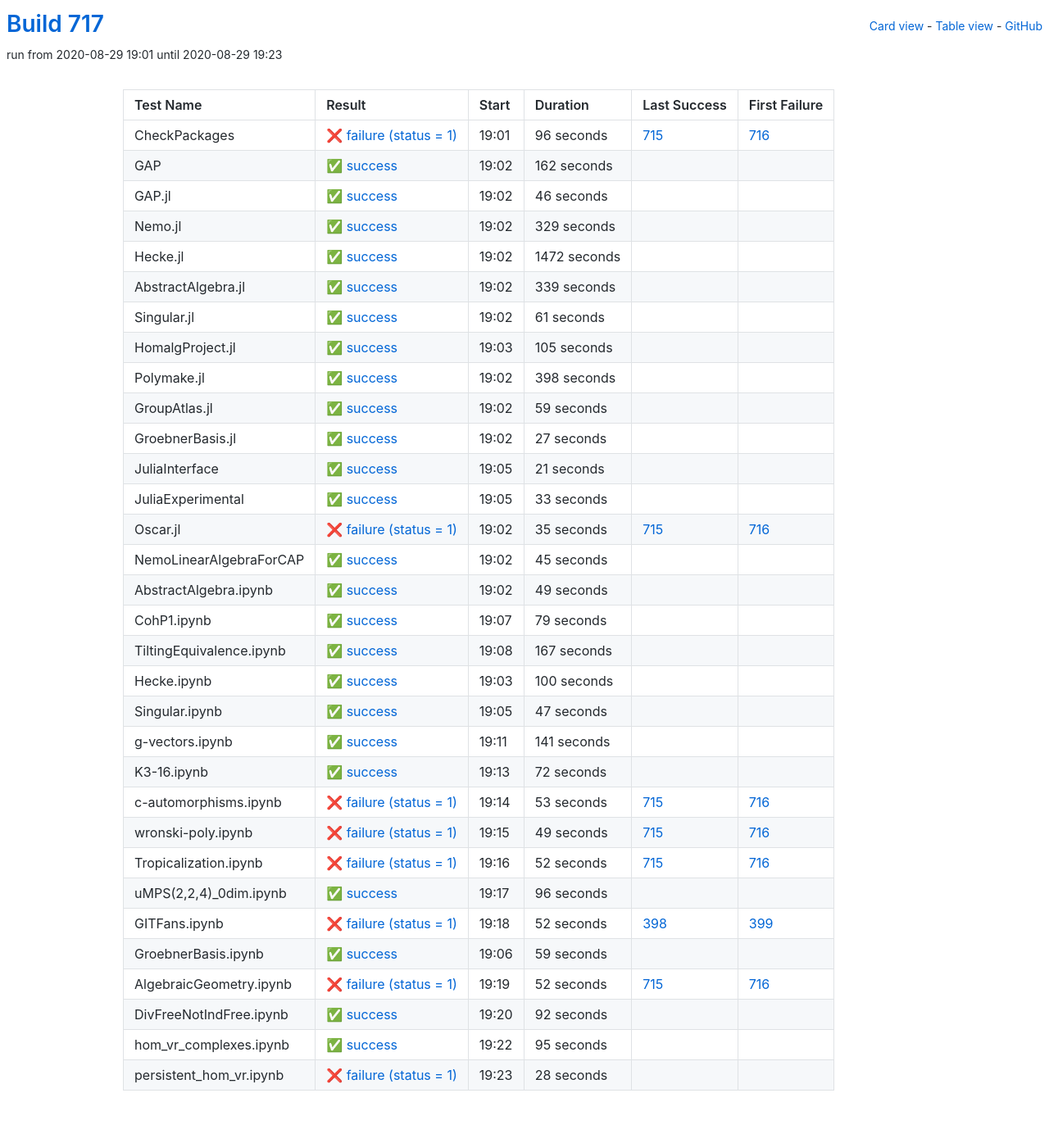
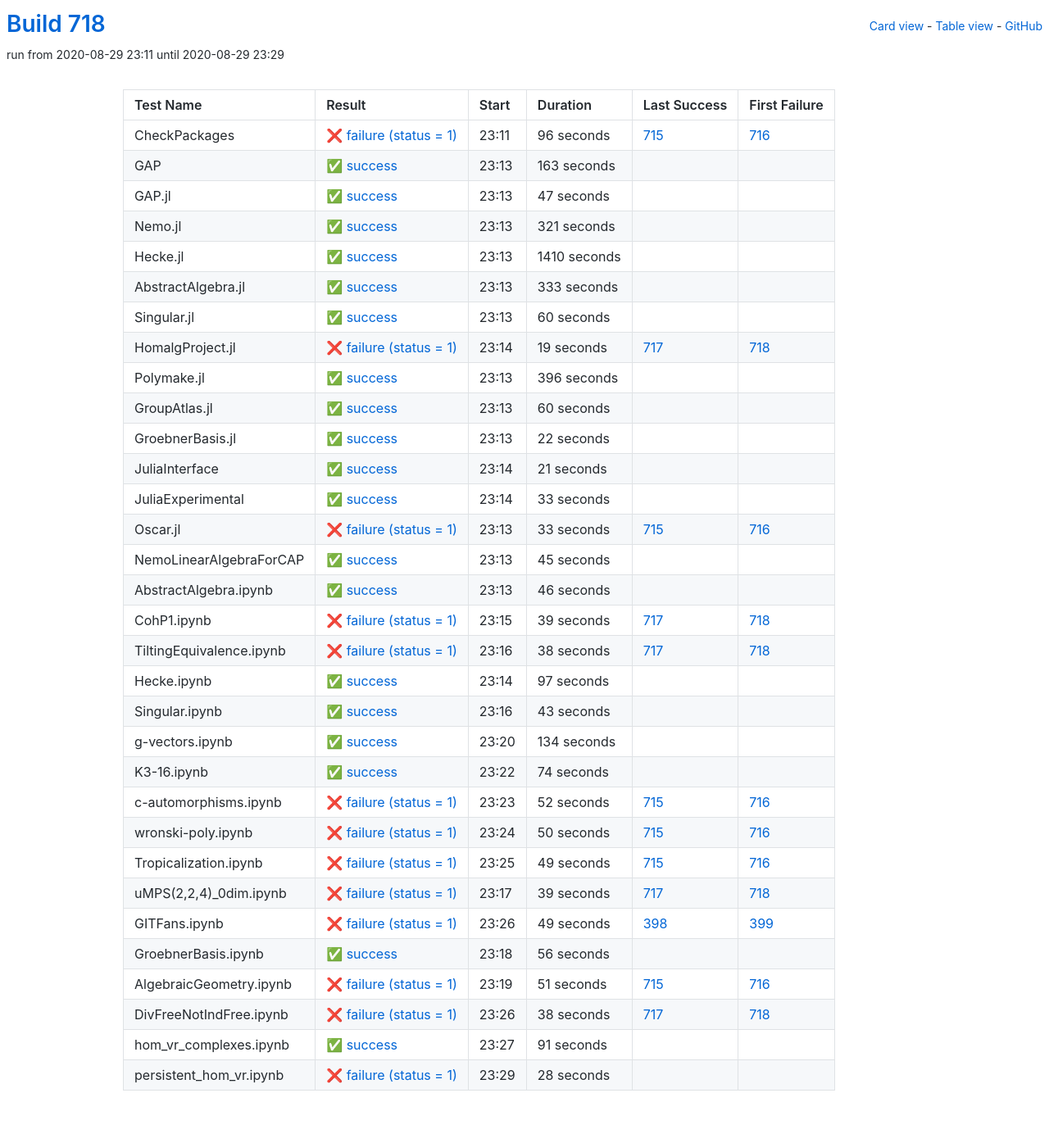
Before and after one commit to oscar-system/oscar-ci-status-stable, a Jekyll site: the page built from table.html, in a window 1280 px wide. Shown: the whole page at 82% size. Built offline with Jekyll 4.4.1, drawn with Linux system fonts in a browser that asks for light colours.

Commit message:
Build #718

```diff
--- a/_data/ci.yml
+++ b/_data/ci.yml
@@ -1,6 +1,6 @@
 ---
-build: 717
-build_url: https://oscarci.mathematik.uni-kl.de/job/oscar-stable/717/
+build: 718
+build_url: https://oscarci.mathematik.uni-kl.de/job/oscar-stable/718/
 job: oscar-stable
 organization: oscar-system
 repo: oscar-ci-status-stable
@@ -8,8 +8,8 @@ repourl: https://github.com/oscar-system/oscar-ci-status-stable
 tests:
 - name: CheckPackages
   id: checkpackages
-  log: https://oscarci.mathematik.uni-kl.de/job/oscar-stable/717/artifact/logs/build-717/CheckPackages.log
-  start: 2020-08-29 19:01
+  log: https://oscarci.mathematik.uni-kl.de/job/oscar-stable/718/artifact/logs/build-718/CheckPackages.log
+  start: 2020-08-29 23:11
   success: false
   exitcode: 1
   status: failure
@@ -20,128 +20,128 @@ tests:
   first_failure_url: https://oscarci.mathematik.uni-kl.de/job/oscar-stable/716/
 - name: GAP
   id: gap
-  log: https://oscarci.mathematik.uni-kl.de/job/oscar-stable/717/artifact/logs/build-717/GAP.log
-  start: 2020-08-29 19:02
+  log: https://oscarci.mathematik.uni-kl.de/job/oscar-stable/718/artifact/logs/build-718/GAP.log
+  start: 2020-08-29 23:13
   success: true
   exitcode: 0
   status: success
-  duration: 162
+  duration: 163
   last_success: false
   last_success_url:
   first_failure: false
   first_failure_url:
 - name: GAP.jl
   id: gap-jl
-  log: https://oscarci.mathematik.uni-kl.de/job/oscar-stable/717/artifact/logs/build-717/GAP.jl.log
-  start: 2020-08-29 19:02
+  log: https://oscarci.mathematik.uni-kl.de/job/oscar-stable/718/artifact/logs/build-718/GAP.jl.log
+  start: 2020-08-29 23:13
   success: true
   exitcode: 0
   status: success
-  duration: 46
+  duration: 47
   last_success: false
   last_success_url:
   first_failure: false
   first_failure_url:
 - name: Nemo.jl
   id: nemo-jl
-  log: https://oscarci.mathematik.uni-kl.de/job/oscar-stable/717/artifact/logs/build-717/Nemo.jl.log
-  start: 2020-08-29 19:02
+  log: https://oscarci.mathematik.uni-kl.de/job/oscar-stable/718/artifact/logs/build-718/Nemo.jl.log
+  start: 2020-08-29 23:13
   success: true
   exitcode: 0
   status: success
-  duration: 329
+  duration: 321
   last_success: false
   last_success_url:
   first_failure: false
   first_failure_url:
 - name: Hecke.jl
   id: hecke-jl
-  log: https://oscarci.mathematik.uni-kl.de/job/oscar-stable/717/artifact/logs/build-717/Hecke.jl.log
-  start: 2020-08-29 19:02
+  log: https://oscarci.mathematik.uni-kl.de/job/oscar-stable/718/artifact/logs/build-718/Hecke.jl.log
+  start: 2020-08-29 23:13
   success: true
   exitcode: 0
   status: success
-  duration: 1472
+  duration: 1410
   last_success: false
   last_success_url:
   first_failure: false
   first_failure_url:
 - name: AbstractAlgebra.jl
   id: abstractalgebra-jl
-  log: https://oscarci.mathematik.uni-kl.de/job/oscar-stable/717/artifact/logs/build-717/AbstractAlgebra.jl.log
-  start: 2020-08-29 19:02
+  log: https://oscarci.mathematik.uni-kl.de/job/oscar-stable/718/artifact/logs/build-718/AbstractAlgebra.jl.log
+  start: 2020-08-29 23:13
   success: true
   exitcode: 0
   status: success
-  duration: 339
+  duration: 333
   last_success: false
   last_success_url:
   first_failure: false
   first_failure_url:
 - name: Singular.jl
   id: singular-jl
-  log: https://oscarci.mathematik.uni-kl.de/job/oscar-stable/717/artifact/logs/build-717/Singular.jl.log
-  start: 2020-08-29 19:02
+  log: https://oscarci.mathematik.uni-kl.de/job/oscar-stable/718/artifact/logs/build-718/Singular.jl.log
+  start: 2020-08-29 23:13
   success: true
   exitcode: 0
   status: success
-  duration: 61
+  duration: 60
   last_success: false
   last_success_url:
   first_failure: false
   first_failure_url:
 - name: HomalgProject.jl
   id: homalgproject-jl
-  log: https://oscarci.mathematik.uni-kl.de/job/oscar-stable/717/artifact/logs/build-717/HomalgProject.jl.log
-  start: 2020-08-29 19:03
+  log: https://oscarci.mathematik.uni-kl.de/job/oscar-stable/718/artifact/logs/build-718/HomalgProject.jl.log
+  start: 2020-08-29 23:14
+  success: false
+  exitcode: 1
+  status: failure
+  duration: 19
+  last_success: 717
+  last_success_url: https://oscarci.mathematik.uni-kl.de/job/oscar-stable/717/
+  first_failure: 718
+  first_failure_url: https://oscarci.mathematik.uni-kl.de/job/oscar-stable/718/
+- name: Polymake.jl
+  id: polymake-jl
+  log: https://oscarci.mathematik.uni-kl.de/job/oscar-stable/718/artifact/logs/build-718/Polymake.jl.log
+  start: 2020-08-29 23:13
   success: true
   exitcode: 0
   status: success
-  duration: 105
-  last_success: false
-  last_success_url:
-  first_failure: false
-  first_failure_url:
-- name: Polymake.jl
-  id: polymake-jl
-  log: https://oscarci.mathematik.uni-kl.de/job/oscar-stable/717/artifact/logs/build-717/Polymake.jl.log
-  start: 2020-08-29 19:02
-  success: true
-  exitcode: 0
-  status: success
-  duration: 398
+  duration: 396
   last_success: false
   last_success_url:
   first_failure: false
   first_failure_url:
 - name: GroupAtlas.jl
   id: groupatlas-jl
-  log: https://oscarci.mathematik.uni-kl.de/job/oscar-stable/717/artifact/logs/build-717/GroupAtlas.jl.log
-  start: 2020-08-29 19:02
+  log: https://oscarci.mathematik.uni-kl.de/job/oscar-stable/718/artifact/logs/build-718/GroupAtlas.jl.log
+  start: 2020-08-29 23:13
   success: true
   exitcode: 0
   status: success
-  duration: 59
+  duration: 60
   last_success: false
   last_success_url:
   first_failure: false
   first_failure_url:
 - name: GroebnerBasis.jl
   id: groebnerbasis-jl
-  log: https://oscarci.mathematik.uni-kl.de/job/oscar-stable/717/artifact/logs/build-717/GroebnerBasis.jl.log
-  start: 2020-08-29 19:02
+  log: https://oscarci.mathematik.uni-kl.de/job/oscar-stable/718/artifact/logs/build-718/GroebnerBasis.jl.log
+  start: 2020-08-29 23:13
   success: true
   exitcode: 0
   status: success
-  duration: 27
+  duration: 22
   last_success: false
   last_success_url:
   first_failure: false
   first_failure_url:
 - name: JuliaInterface
   id: juliainterface
-  log: https://oscarci.mathematik.uni-kl.de/job/oscar-stable/717/artifact/logs/build-717/JuliaInterface.log
-  start: 2020-08-29 19:05
+  log: https://oscarci.mathematik.uni-kl.de/job/oscar-stable/718/artifact/logs/build-718/JuliaInterface.log
+  start: 2020-08-29 23:14
   success: true
   exitcode: 0
   status: success
@@ -152,8 +152,8 @@ tests:
   first_failure_url:
 - name: JuliaExperimental
   id: juliaexperimental
-  log: https://oscarci.mathematik.uni-kl.de/job/oscar-stable/717/artifact/logs/build-717/JuliaExperimental.log
-  start: 2020-08-29 19:05
+  log: https://oscarci.mathematik.uni-kl.de/job/oscar-stable/718/artifact/logs/build-718/JuliaExperimental.log
+  start: 2020-08-29 23:14
   success: true
   exitcode: 0
   status: success
@@ -164,20 +164,20 @@ tests:
   first_failure_url:
 - name: Oscar.jl
   id: oscar-jl
-  log: https://oscarci.mathematik.uni-kl.de/job/oscar-stable/717/artifact/logs/build-717/Oscar.jl.log
-  start: 2020-08-29 19:02
+  log: https://oscarci.mathematik.uni-kl.de/job/oscar-stable/718/artifact/logs/build-718/Oscar.jl.log
+  start: 2020-08-29 23:13
   success: false
   exitcode: 1
   status: failure
-  duration: 35
+  duration: 33
   last_success: 715
   last_success_url: https://oscarci.mathematik.uni-kl.de/job/oscar-stable/715/
   first_failure: 716
   first_failure_url: https://oscarci.mathematik.uni-kl.de/job/oscar-stable/716/
 - name: NemoLinearAlgebraForCAP
   id: nemolinearalgebraforcap
-  log: https://oscarci.mathematik.uni-kl.de/job/oscar-stable/717/artifact/logs/build-717/NemoLinearAlgebraForCAP.log
-  start: 2020-08-29 19:02
+  log: https://oscarci.mathematik.uni-kl.de/job/oscar-stable/718/artifact/logs/build-718/NemoLinearAlgebraForCAP.log
+  start: 2020-08-29 23:13
   success: true
   exitcode: 0
   status: success
@@ -188,104 +188,116 @@ tests:
   first_failure_url:
 - name: AbstractAlgebra.ipynb
   id: abstractalgebra-ipynb
-  log: https://oscarci.mathematik.uni-kl.de/job/oscar-stable/717/artifact/logs/build-717/AbstractAlgebra.ipynb.log
-  start: 2020-08-29 19:02
+  log: https://oscarci.mathematik.uni-kl.de/job/oscar-stable/718/artifact/logs/build-718/AbstractAlgebra.ipynb.log
+  start: 2020-08-29 23:13
   success: true
   exitcode: 0
   status: success
-  duration: 49
+  duration: 46
   last_success: false
   last_success_url:
   first_failure: false
   first_failure_url:
 - name: CohP1.ipynb
   id: cohp1-ipynb
-  log: https://oscarci.mathematik.uni-kl.de/job/oscar-stable/717/artifact/logs/build-717/CohP1.ipynb.log
-  start: 2020-08-29 19:07
+  log: https://oscarci.mathematik.uni-kl.de/job/oscar-stable/718/artifact/logs/build-718/CohP1.ipynb.log
+  start: 2020-08-29 23:15
+  success: false
+  exitcode: 1
+  status: failure
+  duration: 39
+  last_success: 717
+  last_success_url: https://oscarci.mathematik.uni-kl.de/job/oscar-stable/717/
+  first_failure: 718
+  first_failure_url: https://oscarci.mathematik.uni-kl.de/job/oscar-stable/718/
+- name: TiltingEquivalence.ipynb
+  id: tiltingequivalence-ipynb
+  log: https://oscarci.mathematik.uni-kl.de/job/oscar-stable/718/artifact/logs/build-718/TiltingEquivalence.ipynb.log
+  start: 2020-08-29 23:16
+  success: false
+  exitcode: 1
+  status: failure
+  duration: 38
+  last_success: 717
+  last_success_url: https://oscarci.mathematik.uni-kl.de/job/oscar-stable/717/
+  first_failure: 718
+  first_failure_url: https://oscarci.mathematik.uni-kl.de/job/oscar-stable/718/
+- name: Hecke.ipynb
+  id: hecke-ipynb
+  log: https://oscarci.mathematik.uni-kl.de/job/oscar-stable/718/artifact/logs/build-718/Hecke.ipynb.log
+  start: 2020-08-29 23:14
   success: true
   exitcode: 0
   status: success
-  duration: 79
-  last_success: false
-  last_success_url:
-  first_failure: false
-  first_failure_url:
-- name: TiltingEquivalence.ipynb
-  id: tiltingequivalence-ipynb
-  log: https://oscarci.mathematik.uni-kl.de/job/oscar-stable/717/artifact/logs/build-717/TiltingEquivalence.ipynb.log
-  start: 2020-08-29 19:08
-  success: true
-  exitcode: 0
-  status: success
-  duration: 167
-  last_success: false
-  last_success_url:
-  first_failure: false
-  first_failure_url:
-- name: Hecke.ipynb
-  id: hecke-ipynb
-  log: https://oscarci.mathematik.uni-kl.de/job/oscar-stable/717/artifact/logs/build-717/Hecke.ipynb.log
-  start: 2020-08-29 19:03
-  success: true
-  exitcode: 0
-  status: success
-  duration: 100
+  duration: 97
   last_success: false
   last_success_url:
   first_failure: false
   first_failure_url:
 - name: Singular.ipynb
   id: singular-ipynb
-  log: https://oscarci.mathematik.uni-kl.de/job/oscar-stable/717/artifact/logs/build-717/Singular.ipynb.log
-  start: 2020-08-29 19:05
+  log: https://oscarci.mathematik.uni-kl.de/job/oscar-stable/718/artifact/logs/build-718/Singular.ipynb.log
+  start: 2020-08-29 23:16
   success: true
   exitcode: 0
   status: success
-  duration: 47
+  duration: 43
   last_success: false
   last_success_url:
   first_failure: false
   first_failure_url:
 - name: g-vectors.ipynb
   id: g-vectors-ipynb
-  log: https://oscarci.mathematik.uni-kl.de/job/oscar-stable/717/artifact/logs/build-717/g-vectors.ipynb.log
-  start: 2020-08-29 19:11
+  log: https://oscarci.mathematik.uni-kl.de/job/oscar-stable/718/artifact/logs/build-718/g-vectors.ipynb.log
+  start: 2020-08-29 23:20
   success: true
   exitcode: 0
   status: success
-  duration: 141
+  duration: 134
   last_success: false
   last_success_url:
   first_failure: false
   first_failure_url:
 - name: K3-16.ipynb
   id: k3-16-ipynb
-  log: https://oscarci.mathematik.uni-kl.de/job/oscar-stable/717/artifact/logs/build-717/K3-16.ipynb.log
-  start: 2020-08-29 19:13
+  log: https://oscarci.mathematik.uni-kl.de/job/oscar-stable/718/artifact/logs/build-718/K3-16.ipynb.log
+  start: 2020-08-29 23:22
   success: true
   exitcode: 0
   status: success
-  duration: 72
+  duration: 74
   last_success: false
   last_success_url:
   first_failure: false
   first_failure_url:
 - name: c-automorphisms.ipynb
   id: c-automorphisms-ipynb
-  log: https://oscarci.mathematik.uni-kl.de/job/oscar-stable/717/artifact/logs/build-717/c-automorphisms.ipynb.log
-  start: 2020-08-29 19:14
+  log: https://oscarci.mathematik.uni-kl.de/job/oscar-stable/718/artifact/logs/build-718/c-automorphisms.ipynb.log
+  start: 2020-08-29 23:23
   success: false
   exitcode: 1
   status: failure
-  duration: 53
+  duration: 52
   last_success: 715
   last_success_url: https://oscarci.mathematik.uni-kl.de/job/oscar-stable/715/
   first_failure: 716
   first_failure_url: https://oscarci.mathematik.uni-kl.de/job/oscar-stable/716/
 - name: wronski-poly.ipynb
   id: wronski-poly-ipynb
-  log: https://oscarci.mathematik.uni-kl.de/job/oscar-stable/717/artifact/logs/build-717/wronski-poly.ipynb.log
-  start: 2020-08-29 19:15
+  log: https://oscarci.mathematik.uni-kl.de/job/oscar-stable/718/artifact/logs/build-718/wronski-poly.ipynb.log
+  start: 2020-08-29 23:24
+  success: false
+  exitcode: 1
+  status: failure
+  duration: 50
+  last_success: 715
+  last_success_url: https://oscarci.mathematik.uni-kl.de/job/oscar-stable/715/
+  first_failure: 716
+  first_failure_url: https://oscarci.mathematik.uni-kl.de/job/oscar-stable/716/
+- name: Tropicalization.ipynb
+  id: tropicalization-ipynb
+  log: https://oscarci.mathematik.uni-kl.de/job/oscar-stable/718/artifact/logs/build-718/Tropicalization.ipynb.log
+  start: 2020-08-29 23:25
   success: false
   exitcode: 1
   status: failure
@@ -294,94 +306,82 @@ tests:
   last_success_url: https://oscarci.mathematik.uni-kl.de/job/oscar-stable/715/
   first_failure: 716
   first_failure_url: https://oscarci.mathematik.uni-kl.de/job/oscar-stable/716/
-- name: Tropicalization.ipynb
-  id: tropicalization-ipynb
-  log: https://oscarci.mathematik.uni-kl.de/job/oscar-stable/717/artifact/logs/build-717/Tropicalization.ipynb.log
-  start: 2020-08-29 19:16
+- name: uMPS(2,2,4)_0dim.ipynb
+  id: umps-2-2-4-0dim-ipynb
+  log: https://oscarci.mathematik.uni-kl.de/job/oscar-stable/718/artifact/logs/build-718/uMPS-2-2-4-_0dim.ipynb.log
+  start: 2020-08-29 23:17
   success: false
   exitcode: 1
   status: failure
-  duration: 52
-  last_success: 715
-  last_success_url: https://oscarci.mathematik.uni-kl.de/job/oscar-stable/715/
-  first_failure: 716
-  first_failure_url: https://oscarci.mathematik.uni-kl.de/job/oscar-stable/716/
-- name: uMPS(2,2,4)_0dim.ipynb
-  id: umps-2-2-4-0dim-ipynb
-  log: https://oscarci.mathematik.uni-kl.de/job/oscar-stable/717/artifact/logs/build-717/uMPS-2-2-4-_0dim.ipynb.log
-  start: 2020-08-29 19:17
-  success: true
-  exitcode: 0
-  status: success
-  duration: 96
-  last_success: false
-  last_success_url:
-  first_failure: false
-  first_failure_url:
+  duration: 39
+  last_success: 717
+  last_success_url: https://oscarci.mathematik.uni-kl.de/job/oscar-stable/717/
+  first_failure: 718
+  first_failure_url: https://oscarci.mathematik.uni-kl.de/job/oscar-stable/718/
 - name: GITFans.ipynb
   id: gitfans-ipynb
-  log: https://oscarci.mathematik.uni-kl.de/job/oscar-stable/717/artifact/logs/build-717/GITFans.ipynb.log
-  start: 2020-08-29 19:18
+  log: https://oscarci.mathematik.uni-kl.de/job/oscar-stable/718/artifact/logs/build-718/GITFans.ipynb.log
+  start: 2020-08-29 23:26
   success: false
   exitcode: 1
   status: failure
-  duration: 52
+  duration: 49
   last_success: 398
   last_success_url: https://oscarci.mathematik.uni-kl.de/job/oscar-stable/398/
   first_failure: 399
   first_failure_url: https://oscarci.mathematik.uni-kl.de/job/oscar-stable/399/
 - name: GroebnerBasis.ipynb
   id: groebnerbasis-ipynb
-  log: https://oscarci.mathematik.uni-kl.de/job/oscar-stable/717/artifact/logs/build-717/GroebnerBasis.ipynb.log
-  start: 2020-08-29 19:06
+  log: https://oscarci.mathematik.uni-kl.de/job/oscar-stable/718/artifact/logs/build-718/GroebnerBasis.ipynb.log
+  start: 2020-08-29 23:18
   success: true
   exitcode: 0
   status: success
-  duration: 59
+  duration: 56
   last_success: false
   last_success_url:
   first_failure: false
   first_failure_url:
 - name: AlgebraicGeometry.ipynb
   id: algebraicgeometry-ipynb
-  log: https://oscarci.mathematik.uni-kl.de/job/oscar-stable/717/artifact/logs/build-717/AlgebraicGeometry.ipynb.log
-  start: 2020-08-29 19:19
+  log: https://oscarci.mathematik.uni-kl.de/job/oscar-stable/718/artifact/logs/build-718/AlgebraicGeometry.ipynb.log
+  start: 2020-08-29 23:19
   success: false
   exitcode: 1
   status: failure
-  duration: 52
+  duration: 51
   last_success: 715
   last_success_url: https://oscarci.mathematik.uni-kl.de/job/oscar-stable/715/
   first_failure: 716
   first_failure_url: https://oscarci.mathematik.uni-kl.de/job/oscar-stable/716/
 - name: DivFreeNotIndFree.ipynb
   id: divfreenotindfree-ipynb
-  log: https://oscarci.mathematik.uni-kl.de/job/oscar-stable/717/artifact/logs/build-717/DivFreeNotIndFree.ipynb.log
-  start: 2020-08-29 19:20
+  log: https://oscarci.mathematik.uni-kl.de/job/oscar-stable/718/artifact/logs/build-718/DivFreeNotIndFree.ipynb.log
+  start: 2020-08-29 23:26
+  success: false
+  exitcode: 1
+  status: failure
+  duration: 38
+  last_success: 717
+  last_success_url: https://oscarci.mathematik.uni-kl.de/job/oscar-stable/717/
+  first_failure: 718
+  first_failure_url: https://oscarci.mathematik.uni-kl.de/job/oscar-stable/718/
+- name: hom_vr_complexes.ipynb
+  id: hom-vr-complexes-ipynb
+  log: https://oscarci.mathematik.uni-kl.de/job/oscar-stable/718/artifact/logs/build-718/hom_vr_complexes.ipynb.log
+  start: 2020-08-29 23:27
   success: true
   exitcode: 0
   status: success
-  duration: 92
-  last_success: false
-  last_success_url:
-  first_failure: false
-  first_failure_url:
-- name: hom_vr_complexes.ipynb
-  id: hom-vr-complexes-ipynb
-  log: https://oscarci.mathematik.uni-kl.de/job/oscar-stable/717/artifact/logs/build-717/hom_vr_complexes.ipynb.log
-  start: 2020-08-29 19:22
-  success: true
-  exitcode: 0
-  status: success
-  duration: 95
+  duration: 91
   last_success: false
   last_success_url:
   first_failure: false
   first_failure_url:
 - name: persistent_hom_vr.ipynb
   id: persistent-hom-vr-ipynb
-  log: https://oscarci.mathematik.uni-kl.de/job/oscar-stable/717/artifact/logs/build-717/persistent_hom_vr.ipynb.log
-  start: 2020-08-29 19:23
+  log: https://oscarci.mathematik.uni-kl.de/job/oscar-stable/718/artifact/logs/build-718/persistent_hom_vr.ipynb.log
+  start: 2020-08-29 23:29
   success: false
   exitcode: 1
   status: failure
```
Also changed, not shown: README.md.
